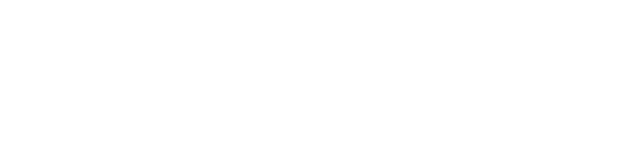
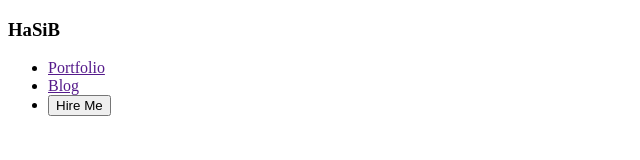
Before and after one commit to Hasib20F/web-portfolio, a plain HTML site: page index.html in a window 1280 px wide. Shown: the whole page, without its empty margins (0-640 px from the left). Drawn offline with Linux system fonts and the light colour scheme.

Commit message:
2nd commit

```diff
--- a/index.html
+++ b/index.html
@@ -7,7 +7,20 @@
 </head>
 <body>
     <header>
-
+        <nav>
+            <h3>HaSiB</h3>
+            <ul>
+                <li>
+                    <a href="">Portfolio</a>
+                </li>
+                <li>
+                    <a href="">Blog</a>
+                </li>
+                <li>
+                    <a href=""><button>Hire Me</button></a>
+                </li>
+            </ul>
+        </nav>
 
     </header>
     <main>
```
Also changed, not shown: images/developer.png (renamed from styles/images/developer.png), images/hardy.png (renamed from styles/images/hardy.png), images/header_bg.png (renamed from styles/images/header_bg.png), images/icons/facebook.png (renamed from styles/images/icons/facebook.png), images/icons/insta.png (renamed from styles/images/icons/insta.png), images/icons/js.png (renamed from styles/images/icons/js.png), images/icons/mongo.png (renamed from styles/images/icons/mongo.png), images/icons/nodejs.png (renamed from styles/images/icons/nodejs.png), images/icons/react.png (renamed from styles/images/icons/react.png), images/icons/twitter.png (renamed from styles/images/icons/twitter.png), 1 other file.
